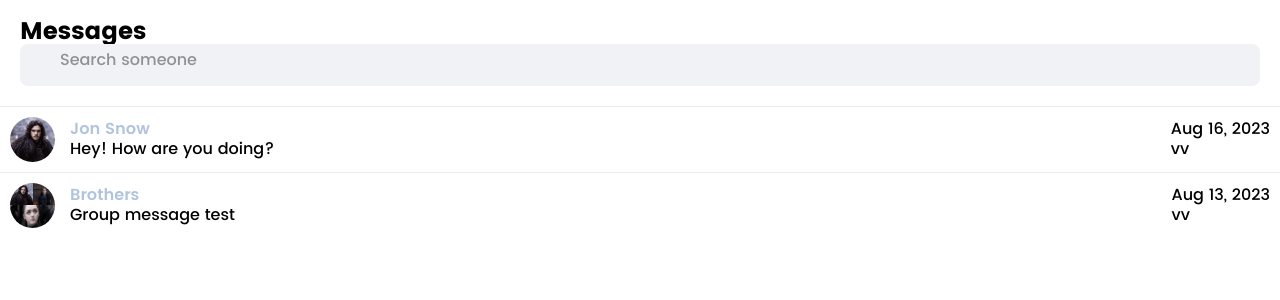
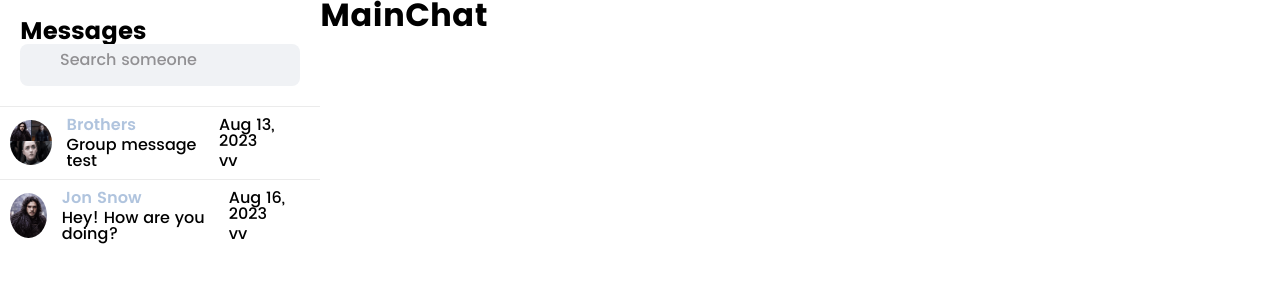
Before and after one commit to matheusjv11/Simple-Chat, a Next.js app: page / in a window 1280 px wide. Shown: the top 300 px of the page. Built offline with nearby package versions, Linux system fonts and the light colour scheme; some icons are missing.

Commit message:
Add redux structure for handling global storage

```diff
--- a/package.json
+++ b/package.json
@@ -26,9 +26,11 @@
     "prettier": "^2.8.8",
     "react": "18.2.0",
     "react-dom": "18.2.0",
+    "react-redux": "^8.1.2",
     "styled-components": "^6.0.0",
     "styled-icons": "^10.47.0",
-    "typescript": "5.1.5"
+    "typescript": "5.1.5",
+    "uuid": "^9.0.0"
   },
   "devDependencies": {
     "@babel/core": "^7.22.5",
@@ -42,6 +44,7 @@
     "@storybook/testing-library": "^0.0.14-next.2",
     "@testing-library/jest-dom": "^5.16.5",
     "@types/jest": "^29.5.2",
+    "@types/uuid": "^9.0.2",
     "babel-loader": "^9.1.2",
     "babel-plugin-styled-components": "^2.1.4",
     "eslint-plugin-storybook": "^0.6.12",
--- a/src/mock/InitialGroupChats.ts
+++ b/src/mock/InitialGroupChats.ts
@@ -1,8 +1,10 @@
 import { ExistingCharacters } from '@/database/Characters'
 import { GroupChatType } from '@/types/GroupChatType'
+import { v4 as uuidv4 } from 'uuid';
 
 export const InitialGroupChats: GroupChatType[] = [
   {
+    id: uuidv4(),
     members: [
       ExistingCharacters.JON,
       ExistingCharacters.SANSA,
--- a/src/mock/InitialSingleChats.ts
+++ b/src/mock/InitialSingleChats.ts
@@ -1,8 +1,10 @@
 import { ExistingCharacters } from '@/database/Characters'
 import { SingleChatType } from '@/types/SingleChatType'
+import { v4 as uuidv4 } from 'uuid';
 
 export const InitialSingleChats: SingleChatType[] = [
   {
+    id: uuidv4(),
     member: ExistingCharacters.JON,
     messages: [
       {
--- a/src/pages/index.tsx
+++ b/src/pages/index.tsx
@@ -1,9 +1,9 @@
-import SideMessages from '@/templates/SideMessages'
+import Home from '@/templates/Home'
 
 export default function Index() {
   return (
     <>
-      <SideMessages />
+      <Home />
     </>
   )
 }
--- /dev/null
+++ b/src/store/index.ts
@@ -0,0 +1,12 @@
+import { configureStore } from '@reduxjs/toolkit'
+import ChatsReducer from './reducers/chatsReducer'
+
+export const store = configureStore({
+  reducer: {
+    chats: ChatsReducer
+  }
+})
+
+export type RootState = ReturnType<typeof store.getState>
+
+export type AppDispatch = typeof store.dispatch
--- /dev/null
+++ b/src/store/reducers/chatsReducer.ts
@@ -0,0 +1,27 @@
+import { createSlice, PayloadAction } from '@reduxjs/toolkit'
+import { GroupChatType } from '@/types/GroupChatType'
+import { SingleChatType } from '@/types/SingleChatType'
+import { InitialGroupChats } from '@/mock/InitialGroupChats'
+import { InitialSingleChats } from '@/mock/InitialSingleChats'
+
+export interface ChatsInitialState {
+  userChats: (SingleChatType | GroupChatType)[]
+}
+
+const initialState: ChatsInitialState = {
+  userChats: [...InitialGroupChats, ...InitialSingleChats]
+}
+
+export const chatsSlice = createSlice({
+  name: 'chats',
+  initialState,
+  reducers: {
+    addChat: (state, action: PayloadAction<SingleChatType | GroupChatType>) => {
+      state.userChats = [...state.userChats, action.payload]
+    }
+  }
+})
+
+export const { addChat } = chatsSlice.actions
+
+export default chatsSlice.reducer
--- /dev/null
+++ b/src/templates/Home/index.tsx
@@ -0,0 +1,15 @@
+import SideMessages from '@/templates/SideMessages'
+import MainChat from '@/templates/MainChat'
+import * as S from './styles'
+import { store } from '@/store'
+import { Provider } from 'react-redux'
+
+const Home = () => (
+  <Provider store={store}>
+    <S.Wrapper>
+      <SideMessages />
+      <MainChat />
+    </S.Wrapper>
+  </Provider>
+)
+export default Home
--- /dev/null
+++ b/src/templates/Home/styles.ts
@@ -0,0 +1,14 @@
+import styled from 'styled-components'
+
+import * as SideMessagesStyles from '@/templates/SideMessages/styles'
+
+export const Wrapper = styled.main`
+  display: grid;
+  grid-template-columns: auto 1fr;
+  grid-template-rows: 100%;
+  height: 100vh;
+
+  ${SideMessagesStyles.Wrapper} {
+    width: 25vw;
+  }
+`
--- a/src/templates/SideMessages/index.tsx
+++ b/src/templates/SideMessages/index.tsx
@@ -1,17 +1,18 @@
+import { useSelector } from 'react-redux'
 import * as S from './styles'
 import SearchInput from '@/components/SearchInput'
 import { ChatService } from '@/services/ChatService'
-import { InitialGroupChats } from '@/mock/InitialGroupChats'
-import { InitialSingleChats } from '@/mock/InitialSingleChats'
 import { TypeUtils } from '@/utils/TypeUtils'
 import SingleChatPreview from '@/components/SingleChatPreview'
 import GroupChatPreview from '@/components/GroupChatPreview'
+import { RootState } from '@/store'
 
 const SideMessages = () => {
-  const chats = ChatService.orderChats([
-    ...InitialSingleChats,
-    ...InitialGroupChats
-  ])
+  const chats = useSelector((state: RootState) => state.chats.userChats)
+
+  /*   const chats = useMemo()
+  // returns memorized ordered an pinned chats
+ */
 
   return (
     <S.Wrapper>
--- a/src/types/BaseTypes.ts
+++ b/src/types/BaseTypes.ts
@@ -5,6 +5,7 @@ export type EntityType = {
 }
 
 export type ChatType = {
+  id: string,
   messages: MessageType[]
   pinned: boolean
   lastMessage?: MessageType
```
Also changed, not shown: src/templates/Home/stories.tsx (added, +14 -0 lines), src/templates/Home/test.tsx (added, +15 -0 lines), 1 other file (tests, documents, lock files or other folders).
